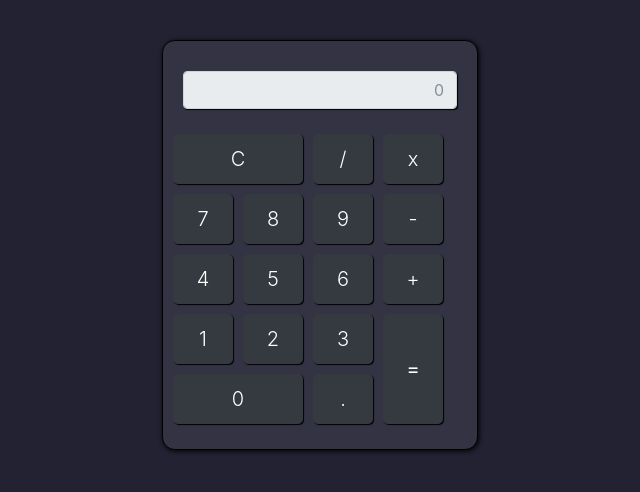
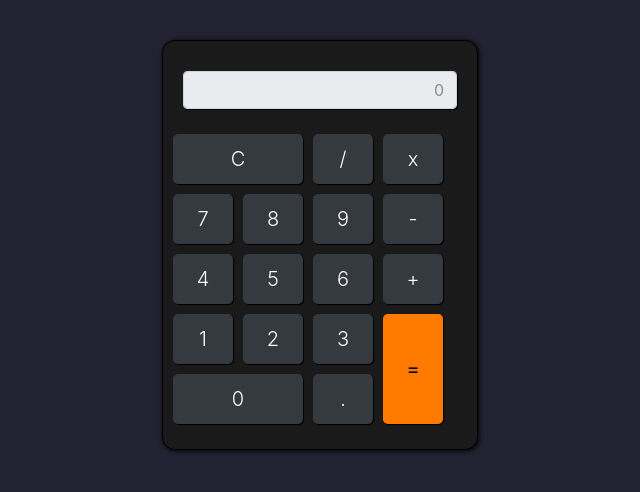
Before and after one commit to angelodrigues/Calculadora_Js, a website: page index.html in a window 1280 px wide. Shown: the whole page, without its empty margins (320-960 px from the left). Drawn offline with nearby package versions, Linux system fonts and the light colour scheme.

Commit message:
Changing some front-end things

```diff
--- a/index.html
+++ b/index.html
@@ -42,7 +42,7 @@
               <button onclick="calcular('valor', 1)" type="button" id="b_1" class="btn btn-dark btn-lg font-weight-light">1</button>
               <button onclick="calcular('valor', 2)" type="button" id="b_2" class="btn btn-dark btn-lg font-weight-light">2</button>
               <button onclick="calcular('valor', 3)" type="button" id="b_3" class="btn btn-dark btn-lg font-weight-light">3</button>
-              <button onclick="calcular('acao', '=')" type="button" id="b_equal" class="btn btn-dark btn-lg enter">=</button>
+              <button onclick="calcular('acao', '=')" type="button" id="b_equal" class="btn btn-lg enter">=</button>
             </div>
 
             <div class="row" style="margin-top: -60px">
--- a/style.css
+++ b/style.css
@@ -2,7 +2,7 @@
     margin-top: 2.5rem;
     border: solid 0.0625rem #000;
     padding: 1.25rem;
-    background-color: #334;
+    background-color: rgb(27, 26, 26);
     border-radius: 0.8rem;
     box-shadow: 0.0625rem 0.0625rem 0.3125rem #000;
   }
@@ -13,6 +13,10 @@
     margin: 0.3125rem;
     box-shadow: 0.0625rem 0.0625rem 0.0625rem #000;
     cursor: pointer;
+  }
+
+  #b_equal{
+    background-color: rgb(255, 123, 0);
   }
 
   .clear {
```
Also changed, not shown: images/ImagemResult.png (added).
